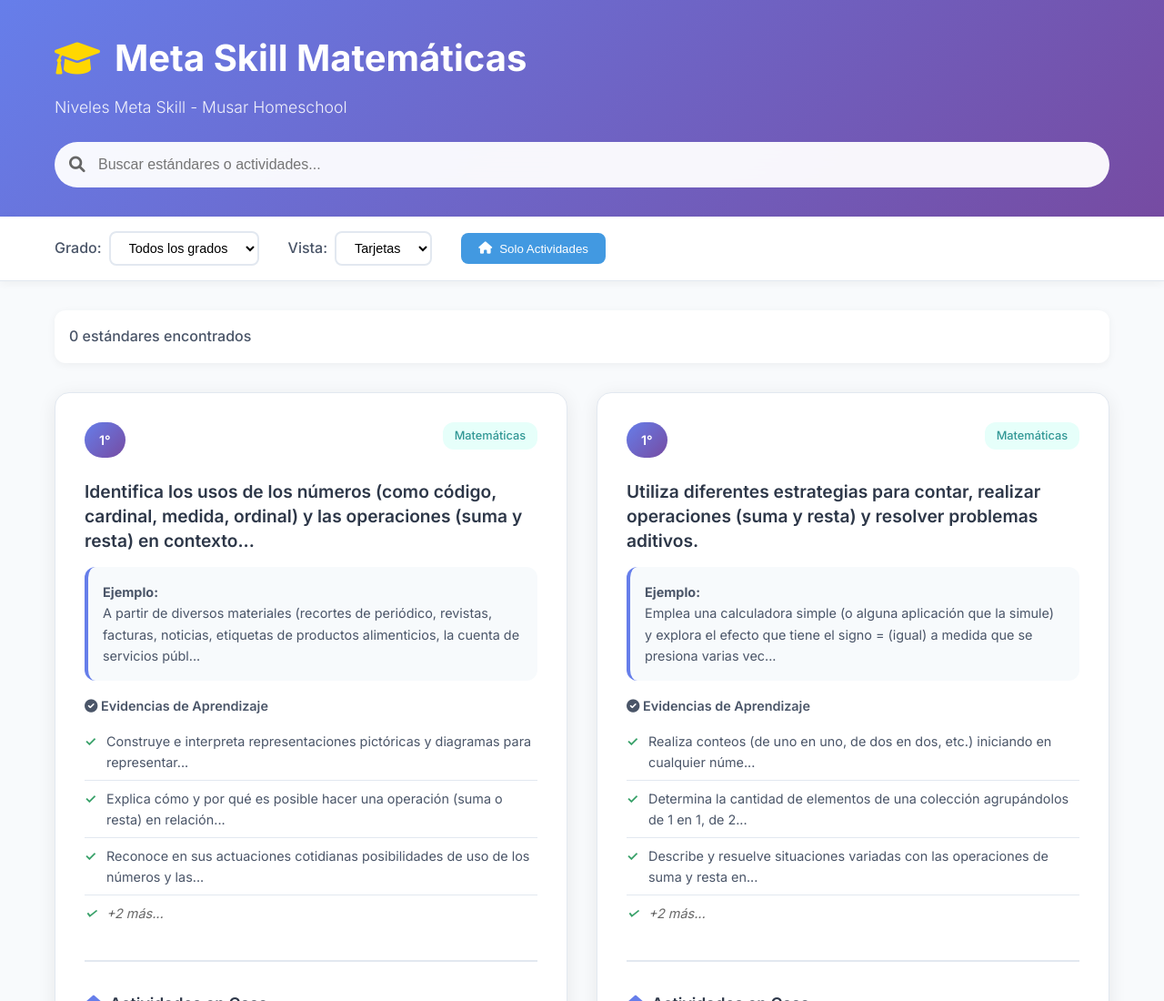
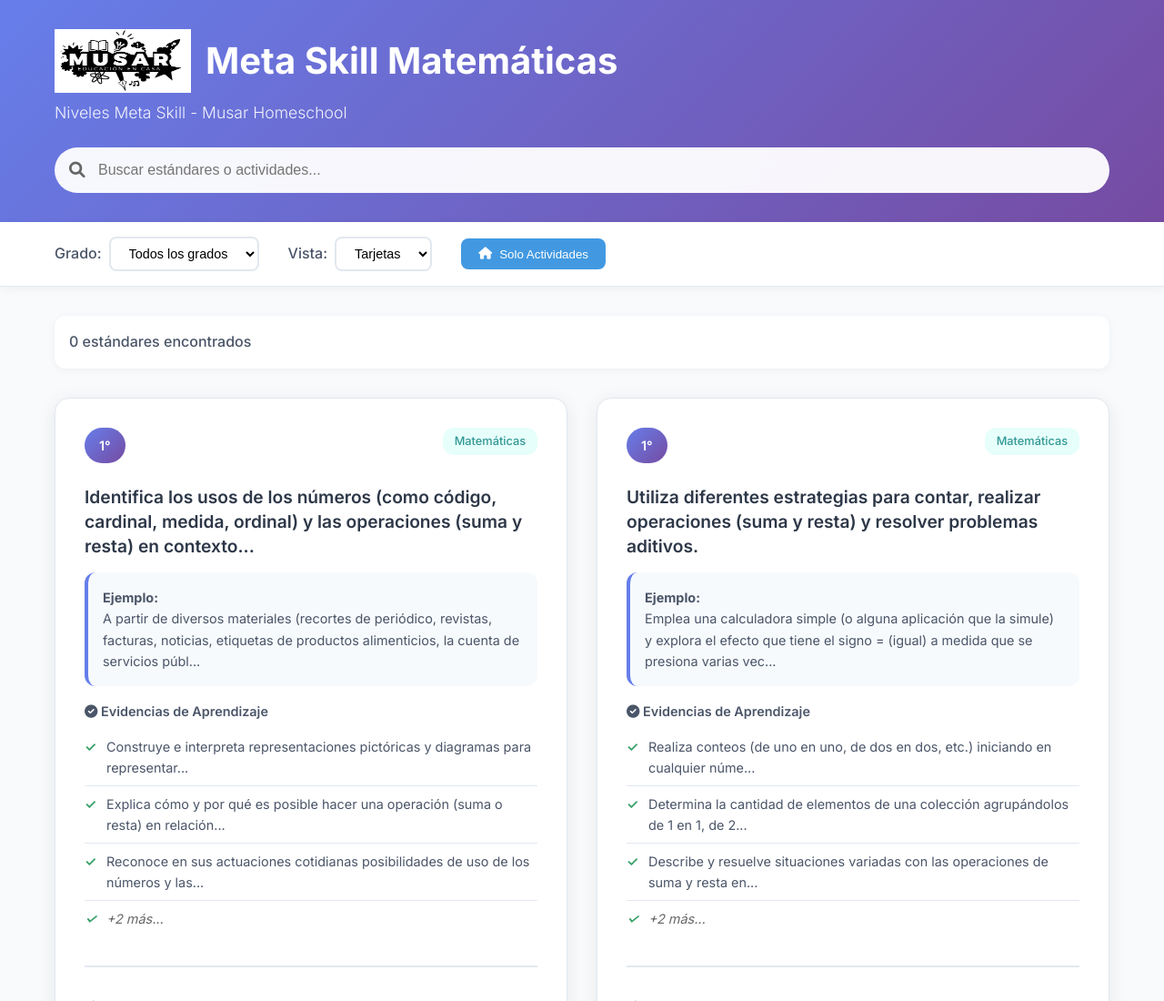
Before and after one commit to mauriciorivero/MatematicasDBA, a plain HTML site: page index.html in a window 1280 px wide. Shown: the top 1100 px of the page at 91% size. Drawn offline with Linux system fonts and the light colour scheme.

Commit message:
updated logo

```diff
--- a/index.html
+++ b/index.html
@@ -12,7 +12,7 @@
     <header class="header">
         <div class="container">
             <div class="header-content">
-                <h1><i class="fas fa-graduation-cap"></i> Meta Skill Matemáticas</h1>
+                <h1><img src="logo.png" alt="Meta Skill Matemáticas" width="150px" height="70px"> Meta Skill Matemáticas</h1>
                 <p class="subtitle">Niveles Meta Skill - Musar Homeschool</p>
             </div>
             <div class="search-container">
```
Also changed, not shown: logo.png (added).
